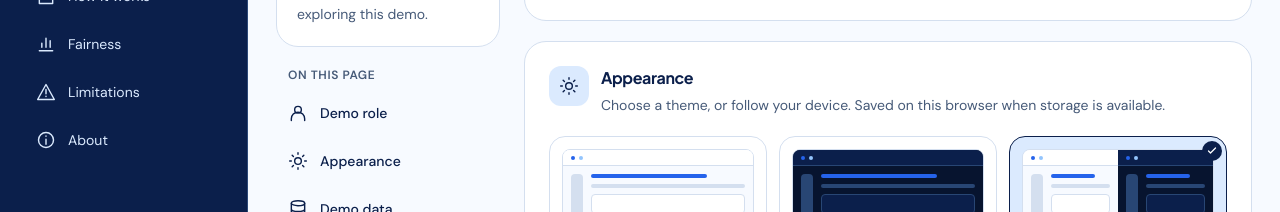
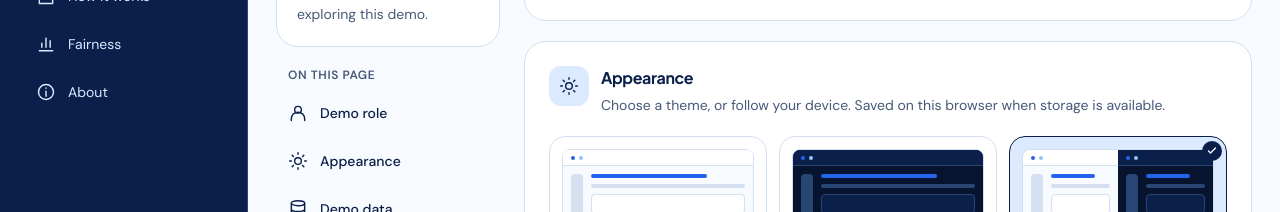
Before and after one commit to Ilham-Musyafa/Creident, a Next.js app: page /menu in a window 1280 px wide. Shown: the part 430-642 px from the top of the page. Built offline with nearby package versions, Linux system fonts and the light colour scheme; no server answers.

Commit message:
Remove duplicate Limitations menu entries

```diff
--- a/src/app/menu/page.tsx
+++ b/src/app/menu/page.tsx
@@ -12,7 +12,6 @@ const LINKS: { href: string; title: string; detail: string; icon: SettingsIconNa
   { href: '/how-it-works', title: 'How it works', detail: 'Rules, evidence and human dispute review', icon: 'rules' },
   { href: '/audit', title: "Deal history", detail: 'Read each step and check the history', icon: 'records' },
   { href: '/fairness', title: 'Fairness results', detail: 'Recorded AI answers, sample sizes and limits', icon: 'fairness' },
-  { href: '/about#limitations', title: 'Limitations', detail: 'What this demo does and does not do', icon: 'limits' },
   { href: '/about', title: 'About Creident', detail: 'The prototype and its approach', icon: 'about' },
 ];
 const SECTIONS: { href: string; title: string; icon: SettingsIconName }[] = [
--- a/src/components/DesktopNavigation.tsx
+++ b/src/components/DesktopNavigation.tsx
@@ -18,7 +18,6 @@ const mainLinks: { key: Active; title: string; href: string }[] = [
 const learnLinks = [
   { title: 'How it works', href: '/how-it-works', icon: 'rules' },
   { title: 'Fairness', href: '/fairness', icon: 'fairness' },
-  { title: 'Limitations', href: '/about#limitations', icon: 'limits' },
   { title: 'About', href: '/about', icon: 'about' },
 ] as const;
 
@@ -76,7 +75,7 @@ export function DesktopNavigation({ role, simulated, active }: { role: Role; sim
   }, [pathname]);
   const info = pageInfo(pathname);
   const selected = info.selected ?? (pathname === '/about' || pathname === '/fairness' ? null : active);
-  const learnCurrent = pathname === '/how-it-works' ? '/how-it-works' : pathname === '/fairness' ? '/fairness' : pathname === '/about' ? hash === '#decisions' ? '/how-it-works' : hash === '#limitations' ? '/about#limitations' : '/about' : null;
+  const learnCurrent = pathname === '/how-it-works' ? '/how-it-works' : pathname === '/fairness' ? '/fairness' : pathname === '/about' ? hash === '#decisions' ? '/how-it-works' : '/about' : null;
   return <div className="desktop-shell hidden print:hidden lg:block">
     <a href="#main-content" className="desktop-skip rounded-xl bg-accent px-4 py-3 text-sm font-semibold text-on-accent">Skip to content</a>
     <aside className="desktop-sidebar fixed inset-y-0 left-0 z-30 flex flex-col overflow-y-auto border-r p-5" aria-label="Desktop sidebar">
--- a/src/components/MobileSettings.tsx
+++ b/src/components/MobileSettings.tsx
@@ -47,7 +47,6 @@ export function MobileSettings({ role, codeRequired, unlocked, simulated }: { si
         {role === 'reviewer' && <SettingsDestination href="/reviewer/oversight" title="Review desk" icon="oversight"/>}
         <SettingsDestination href="/how-it-works" title="How it works" icon="rules"/>
         <SettingsDestination href="/fairness" title="Fairness results" icon="fairness"/>
-        <SettingsDestination href="/about#limitations" title="Limitations" icon="limits"/>
         <SettingsDestination href="/about" title="About Creident" icon="about"/>
       </ul>
       <footer className="mt-6 border-t border-line pt-4 text-sm leading-relaxed text-muted"><p>{simulated ? "Demo mode (no real money)" : 'PayPal Sandbox'} · No real sign-in.</p><p>Roles are for exploring this demo. No real money moves.</p></footer>
--- a/src/components/SettingsIcon.tsx
+++ b/src/components/SettingsIcon.tsx
@@ -7,7 +7,6 @@ const paths = {
   rules: <><path d="M9 3h6l2 3h3v15H4V6h3l2-3ZM9 3v5h6V3M8 12h8M8 16h5"/></>,
   records: <><path d="M5 3h10l4 4v14H5V3ZM14 3v5h5M8 12h8M8 16h6"/></>,
   fairness: <><path d="M4 20h16M7 16v-5M12 16V5M17 16V8"/></>,
-  limits: <><path d="m12 3 10 18H2L12 3ZM12 9v5M12 17v.5"/></>,
   about: <><circle cx="12" cy="12" r="9"/><path d="M12 11v6M12 7v.5"/></>,
   oversight: <><rect x="3" y="3" width="7" height="7" rx="1"/><rect x="14" y="3" width="7" height="7" rx="1"/><rect x="3" y="14" width="7" height="7" rx="1"/><rect x="14" y="14" width="7" height="7" rx="1"/></>,
 } satisfies Record<string, ReactNode>;
```
